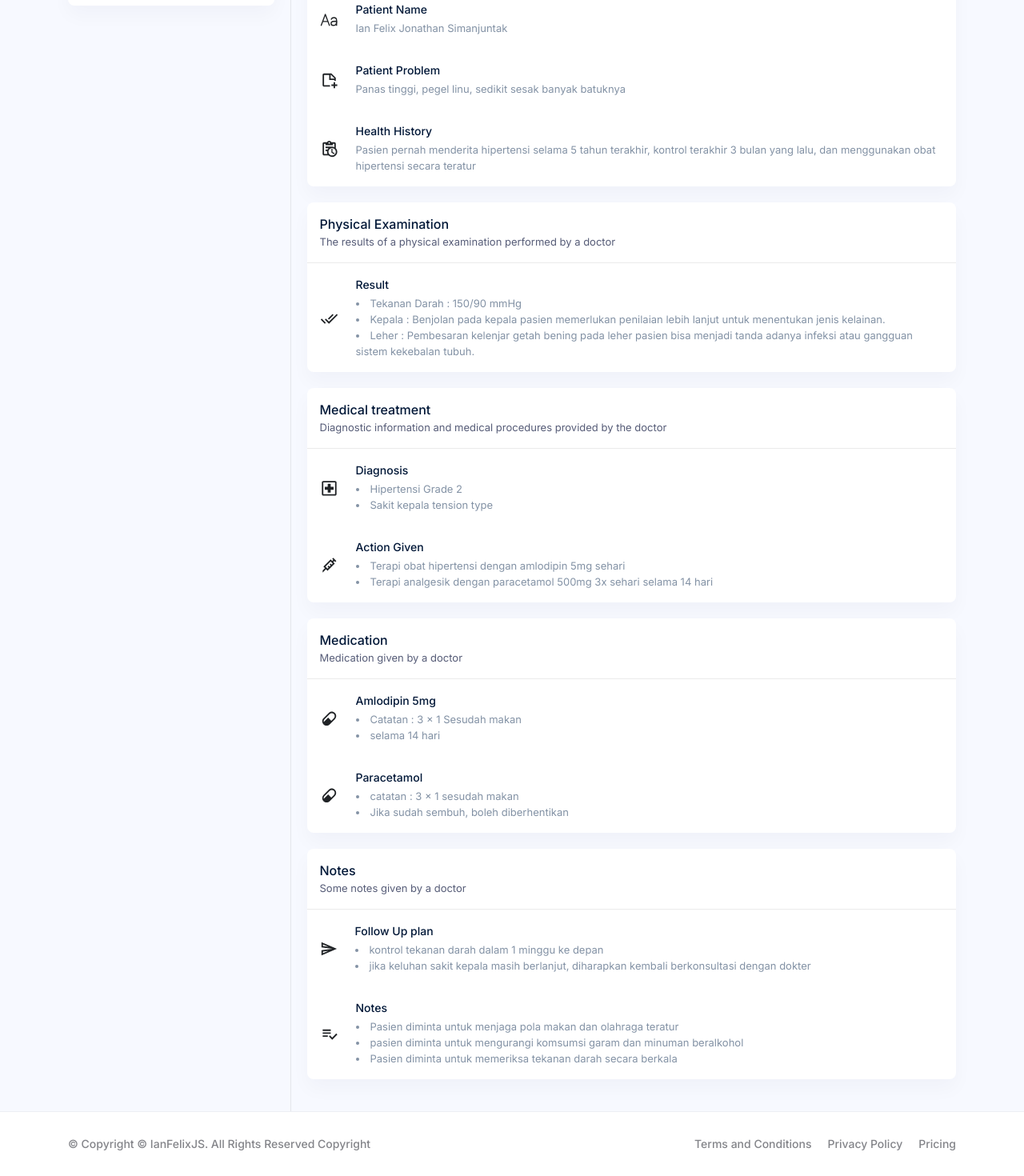
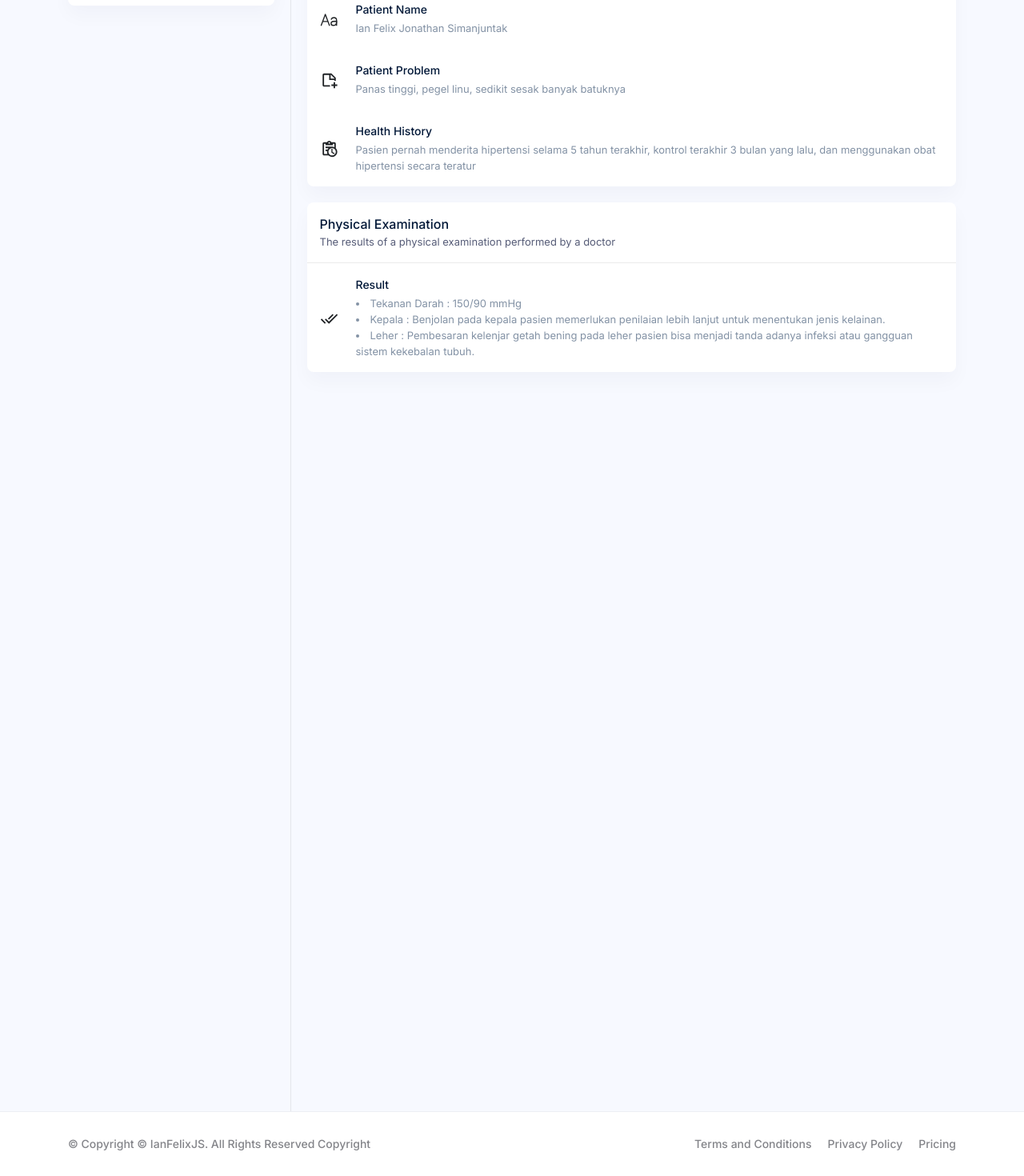
Before and after one commit to Ianphantom/satusehat_frontend, a React (Create React App) app: page /user/rekam-medis/1 in a window 1280 px wide. Shown: the part 365-1835 px from the top of the page at 80% size. Built offline with nearby package versions, Linux system fonts and the light colour scheme.

Commit message:
ADD : AOS Card design animation on Detail rekam Medis page

```diff
--- a/src/pages/user/DetailRekamMedis.js
+++ b/src/pages/user/DetailRekamMedis.js
@@ -1,4 +1,4 @@
-import React from "react";
+import React, { useEffect } from "react";
 import styled from "styled-components";
 
 import MedicInformation from "../../components/user/MedicInformation";
@@ -15,13 +15,20 @@ import check from "../../images/svg-icon/icon-check.svg";
 import follow from "../../images/svg-icon/icon-follow.svg";
 import list from "../../images/svg-icon/icon-list.svg";
 
+// import aos
+import AOS from "aos";
+import "aos/dist/aos.css";
+
 const DetailRekamMedis = () => {
+  useEffect(() => {
+    AOS.init();
+  }, []);
   return (
     <DetailRekamMedisContainer>
       <div className='alert alert-primary  fade show' role='alert'>
         <strong>ITS Medical Center!</strong> 19 January 2023, 15:00 WIB
       </div>
-      <div className='card-design'>
+      <div className='card-design' data-aos='fade-left' data-aos-duration='800'>
         <ProfileCardHeader
           title='Patient Information'
           desc='Information about patient'
@@ -42,7 +49,7 @@ const DetailRekamMedis = () => {
           desc='Pasien pernah menderita hipertensi selama 5 tahun terakhir, kontrol terakhir 3 bulan yang lalu, dan menggunakan  obat hipertensi secara teratur'
         />
       </div>
-      <div className='card-design'>
+      <div className='card-design' data-aos='fade-left' data-aos-duration='800'>
         <ProfileCardHeader
           title='Physical Examination'
           desc='The results of a physical examination performed by a doctor'
@@ -57,7 +64,7 @@ const DetailRekamMedis = () => {
           ]}
         />
       </div>
-      <div className='card-design'>
+      <div className='card-design' data-aos='fade-left' data-aos-duration='800'>
         <ProfileCardHeader
           title='Medical treatment'
           desc='Diagnostic information and medical procedures provided by the doctor'
@@ -76,7 +83,7 @@ const DetailRekamMedis = () => {
           ]}
         />
       </div>
-      <div className='card-design'>
+      <div className='card-design' data-aos='fade-left' data-aos-duration='800'>
         <ProfileCardHeader
           title='Medication'
           desc='Medication given by a doctor'
@@ -95,7 +102,7 @@ const DetailRekamMedis = () => {
           ]}
         />
       </div>
-      <div className='card-design'>
+      <div className='card-design' data-aos='fade-left' data-aos-duration='800'>
         <ProfileCardHeader title='Notes' desc='Some notes given by a doctor' />
         <MedicInformation
           icon={follow}
```
